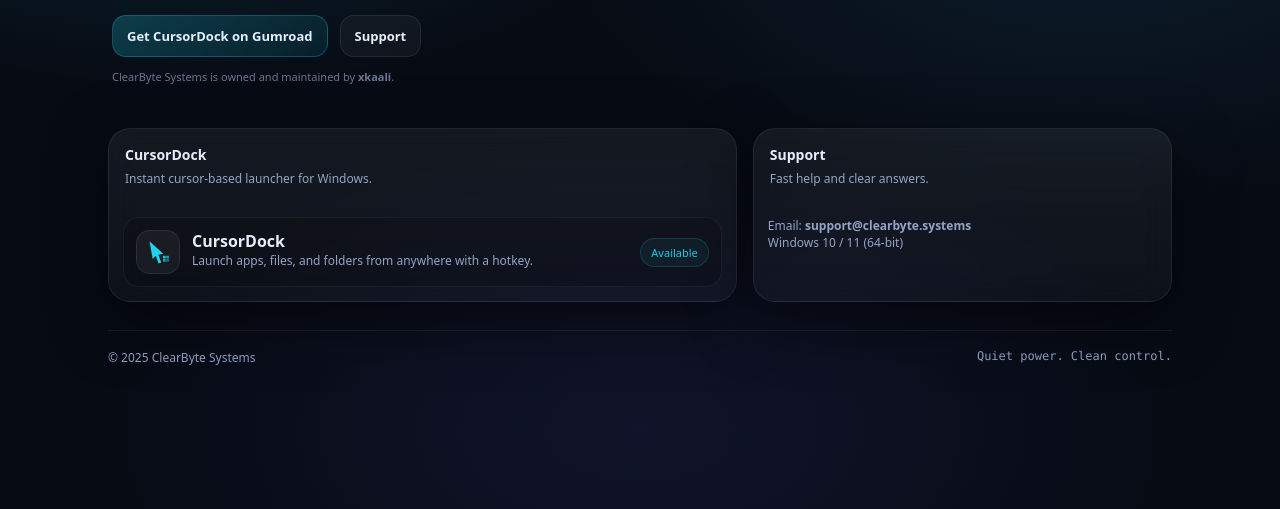
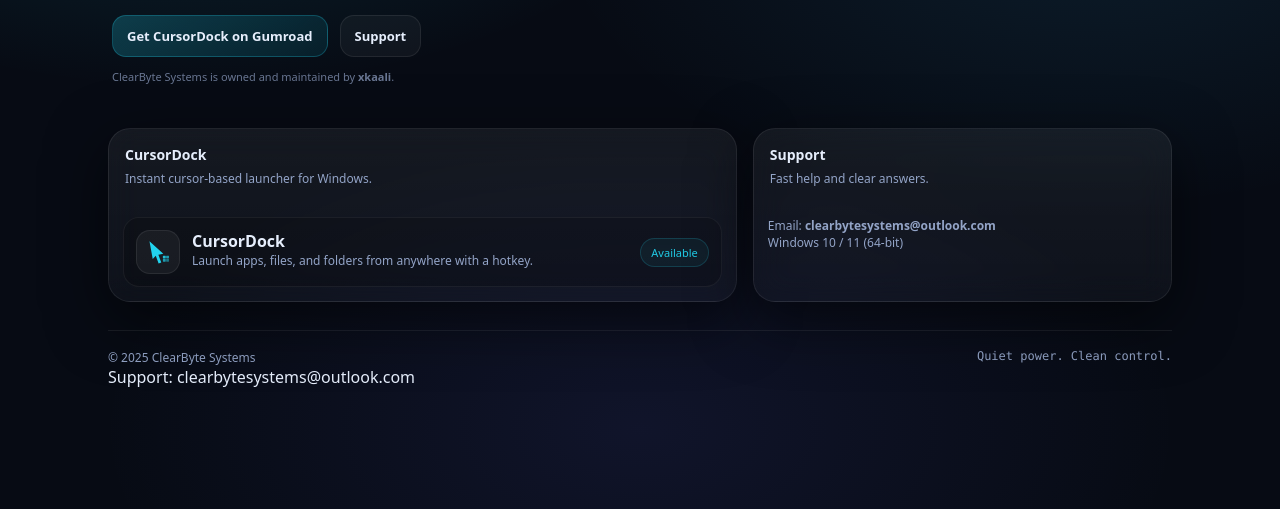
Before and after one commit to xKaali/clearbyte-systems, a plain HTML site: page index.html in a window 1280 px wide. Shown: the part 291-800 px from the top of the page. Drawn offline with Linux system fonts and the light colour scheme.

Commit message:
Update index.html

```diff
--- a/index.html
+++ b/index.html
@@ -266,7 +266,7 @@
       </div>
       <div class="list">
         <div class="meta">
-          Email: <b>support@clearbyte.systems</b><br/>
+          Email: <b>clearbytesystems@outlook.com</b><br/>
           Windows 10 / 11 (64-bit)
         </div>
       </div>
@@ -277,7 +277,12 @@
     <div>© <span id="year"></span> ClearByte Systems</div>
     <div class="mono">Quiet power. Clean control.</div>
   </footer>
-
+<div>
+  Support:
+  <a href="mailto:clearbytesystems@outlook.com">
+    clearbytesystems@outlook.com
+  </a>
+</div>
 </div>
 
 <script>
```
